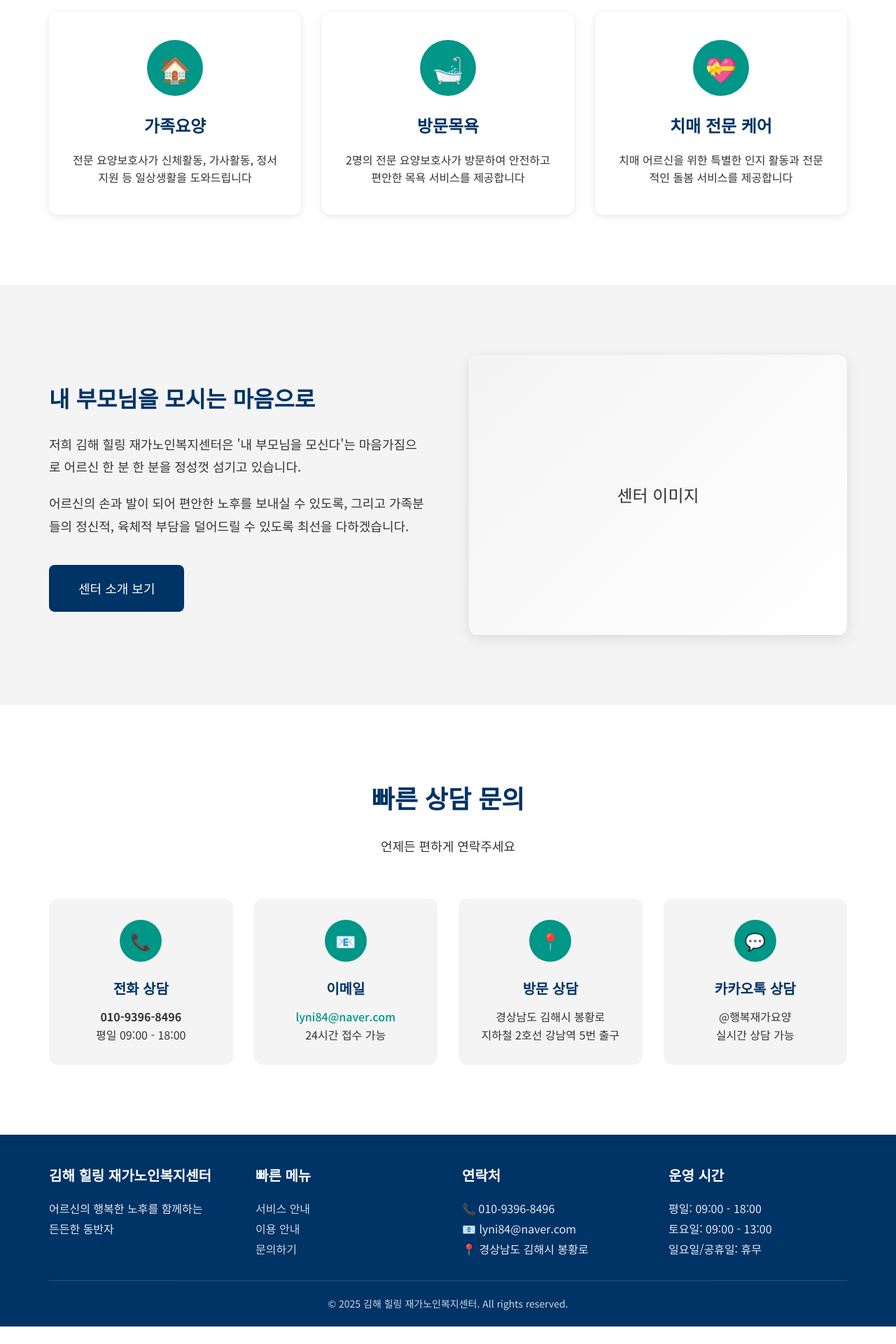
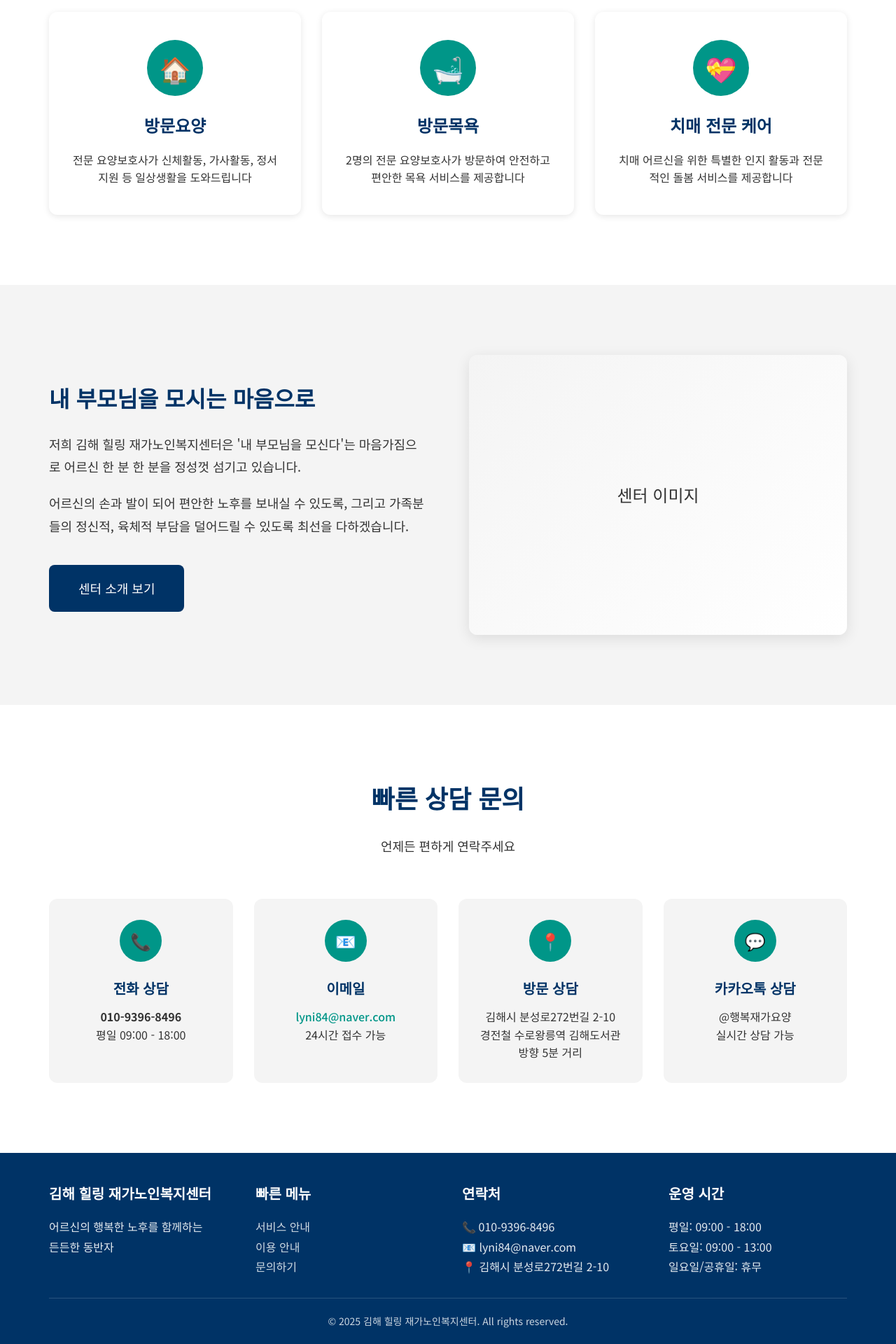
Before and after one commit to ujunja/health-website, a Nuxt app: page / in a window 1280 px wide. Shown: the part 870-2790 px from the top of the page at 70% size. Before the commit the page ends 2765 px from the top, so only its background shows below. Built offline with nearby package versions, Linux system fonts and the light colour scheme.

Commit message:
주소 변경

```diff
--- a/components/AppFooter.vue
+++ b/components/AppFooter.vue
@@ -18,7 +18,7 @@
           <h3>연락처</h3>
           <p>📞 010-9396-8496</p>
           <p>📧 lyni84@naver.com</p>
-          <p>📍 경상남도 김해시 봉황로</p>
+          <p>📍 김해시 분성로272번길 2-10</p>
         </div>
         <div class="footer-section">
           <h3>운영 시간</h3>
--- a/components/ContactSection.vue
+++ b/components/ContactSection.vue
@@ -20,8 +20,8 @@
         <div class="contact-item">
           <div class="contact-icon" aria-hidden="true">📍</div>
           <h3>방문 상담</h3>
-          <p>경상남도 김해시 봉황로</p>
-          <p>지하철 2호선 강남역 5번 출구</p>
+          <p>김해시 분성로272번길 2-10</p>
+          <p>경전철 수로왕릉역 김해도서관 방향 5분 거리</p>
         </div>
         <div class="contact-item">
           <div class="contact-icon" aria-hidden="true">💬</div>
--- a/components/ServicesSection.vue
+++ b/components/ServicesSection.vue
@@ -6,12 +6,12 @@
       <div class="service-cards">
         <ServiceCard
           icon="🏠"
-          title="가족요양"
-          description="전문 요양보호사가 자택으로 신체활동, 가사활동, 정서지원 등 일상생활을 도와드립니다"
+          title="방문요양"
+          description="전문 요양보호사가 자택으로 방문하여 신체활동, 가사활동, 정서지원 등 일상생활을 도와드립니다"
         />
         <ServiceCard
           icon="🛁"
-          title="방문목욕"
+          title="가족요양"
           description="2명의 전문 요양보호사가 방문하여 안전하고 편안한 목욕 서비스를 제공합니다"
         />
         <ServiceCard
--- a/nuxt.config.ts
+++ b/nuxt.config.ts
@@ -18,8 +18,8 @@ export default defineNuxtConfig({
       meta: [
         { charset: 'utf-8' },
         { name: 'viewport', content: 'width=device-width, initial-scale=1.0, maximum-scale=5.0, user-scalable=yes' },
-        { name: 'description', content: '어르신의 행복한 노후를 함께하는 전문 재가요양서비스. 가족요양, 방문목욕 서비스 제공' },
-        { name: 'keywords', content: '재가요양, 가족요양, 방문목욕, 노인요양, 장기요양' }
+        { name: 'description', content: '어르신의 행복한 노후를 함께하는 전문 재가요양서비스. 방문요양, 가족요양 서비스 제공' },
+        { name: 'keywords', content: '재가요양, 방문요양, 가족요양, 노인요양, 장기요양' }
       ],
       link: [
         { rel: 'icon', type: 'image/x-icon', href: '/health-website/favicon.ico' },
--- a/pages/index.vue
+++ b/pages/index.vue
@@ -13,7 +13,7 @@
         <div class="service-cards">
           <ServiceCard
             icon="🏠"
-            title="가족요양"
+            title="방문요양"
             description="전문 요양보호사가 신체활동, 가사활동, 정서지원 등 일상생활을 도와드립니다"
           />
           <ServiceCard
@@ -45,7 +45,7 @@ useHead({
   meta: [
     {
       name: 'description',
-      content: '어르신의 행복한 노후를 함께하는 전문 재가요양서비스. 가족요양, 방문목욕, 치매 전문 케어 서비스를 제공합니다.'
+      content: '어르신의 행복한 노후를 함께하는 전문 재가요양서비스. 방문요양, 방문목욕, 치매 전문 케어 서비스를 제공합니다.'
     }
   ]
 })
--- a/pages/news.vue
+++ b/pages/news.vue
@@ -186,7 +186,7 @@ const notices = ref([
     views: 152,
     important: true,
     excerpt: '2025년 설 연휴 기간 센터 운영에 대해 안내드립니다.',
-    content: '안녕하십니까. 2025년 설 연휴 기간 (2월 9일~12일) 센터 운영 일정을 안내드립니다. 연휴 기간에도 가족요양 서비스는 정상 운영되며, 긴급 상황 발생 시 24시간 비상 연락망을 통해 대응하겠습니다.'
+    content: '안녕하십니까. 2025년 설 연휴 기간 (2월 9일~12일) 센터 운영 일정을 안내드립니다. 연휴 기간에도 방문요양 서비스는 정상 운영되며, 긴급 상황 발생 시 24시간 비상 연락망을 통해 대응하겠습니다.'
   },
   {
     id: 2,
--- a/pages/services.vue
+++ b/pages/services.vue
@@ -9,10 +9,10 @@
       </div>
     </section>
 
-    <!-- 가족요양 서비스 -->
+    <!-- 방문요양 서비스 -->
     <section class="section">
       <div class="container">
-        <h2 class="section-title">가족요양 서비스</h2>
+        <h2 class="section-title">방문요양 서비스</h2>
         <p class="section-subtitle">
           어르신이 익숙한 자택에서 편안하고 안정적인 노후를 보내실 수 있도록 지원합니다
         </p>
@@ -68,10 +68,10 @@
       </div>
     </section>
 
-    <!-- 방문목욕 서비스 -->
+    <!-- 가족요양 서비스 -->
     <section class="section bg-light">
       <div class="container">
-        <h2 class="section-title">방문목욕 서비스</h2>
+        <h2 class="section-title">가족요양 서비스</h2>
         <p class="section-subtitle">
           전문 요양보호사 2명이 방문하여 안전하고 편안한 목욕 서비스를 제공합니다
         </p>
@@ -168,7 +168,7 @@ useHead({
   meta: [
     {
       name: 'description',
-      content: '가족요양, 방문목욕, 치매 전문 케어 등 어르신을 위한 전문적인 재가요양서비스를 제공합니다.'
+      content: '방문요양, 방문목욕, 치매 전문 케어 등 어르신을 위한 전문적인 재가요양서비스를 제공합니다.'
     }
   ]
 })
```
Also changed, not shown: 1 other file (tests, documents, lock files or other folders).
